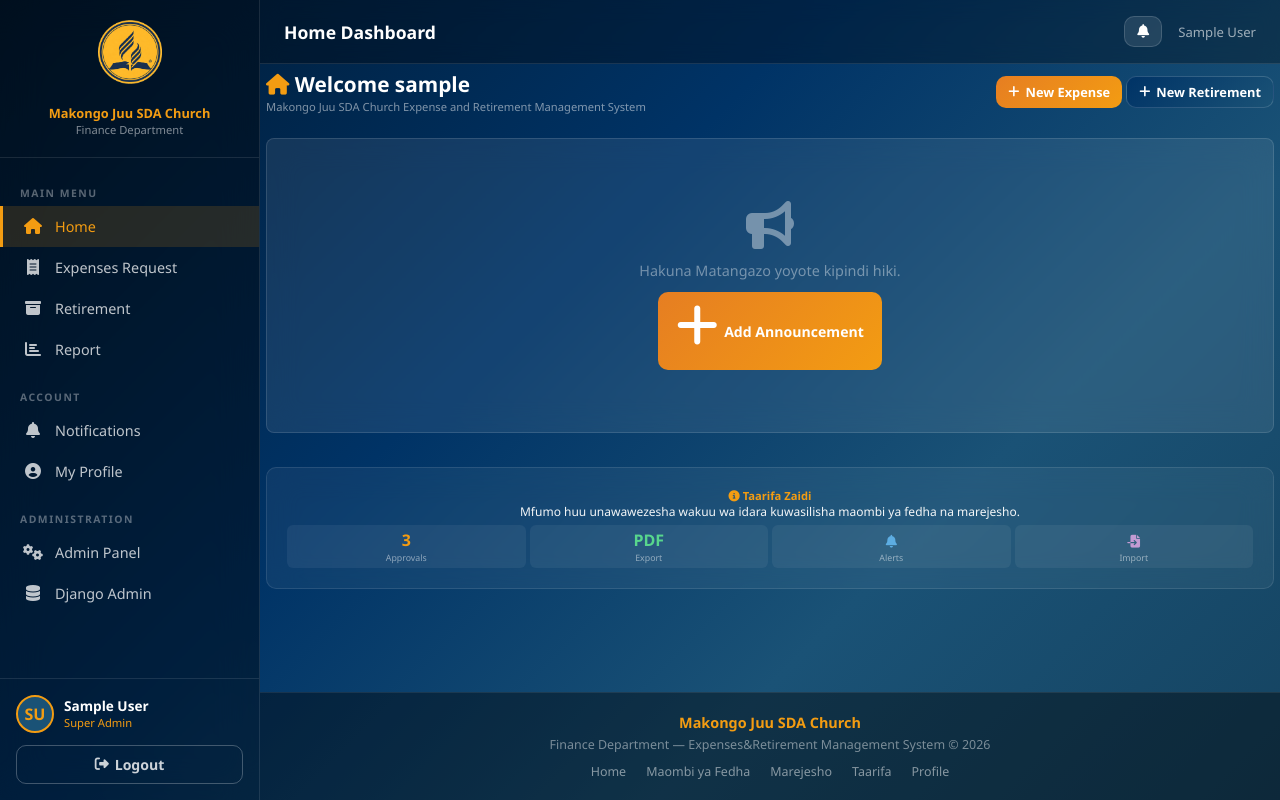
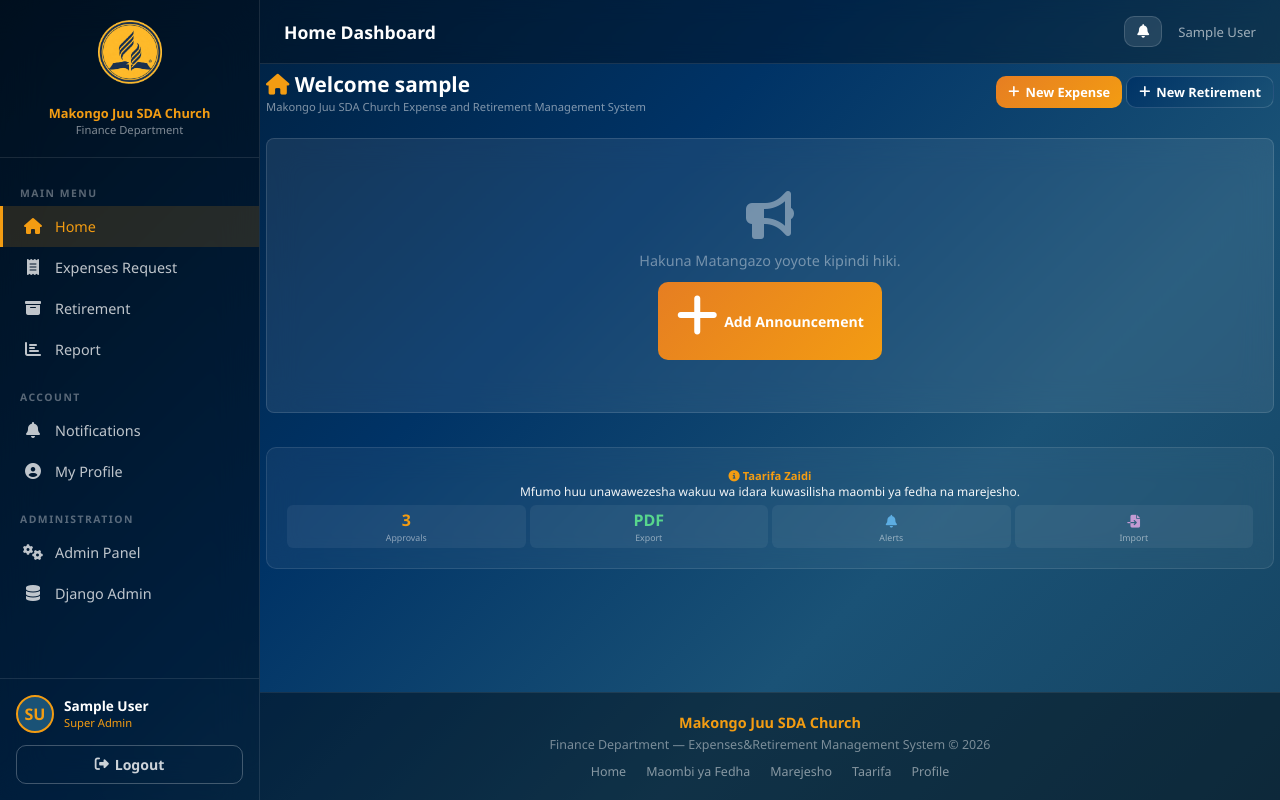
Before and after one commit to thomasgodfrey448-netizen/matumizi, a Django app: page / in a window 1280 px wide. Run offline with Django 5.2, Linux system fonts and the light colour scheme; the visitor is signed in with stand-in values (Sample User, id 1); data that the repository does not hold is empty.

Commit message:
Fix critical spacing - reduce row margins and card padding overrides

```diff
--- a/matoleo_system/static/css/main.css
+++ b/matoleo_system/static/css/main.css
@@ -3013,7 +3013,7 @@ textarea.form-control { resize: vertical; min-height: 90px; }
   margin-bottom: 0;
 }
 .home-dashboard > .row {
-  margin: 16px 0;
+  margin: 2px 0;
 }
 .home-dashboard .row {
   margin-left: 0;
@@ -3021,7 +3021,7 @@ textarea.form-control { resize: vertical; min-height: 90px; }
 }
 .home-dashboard .card-header,
 .home-dashboard .card-body {
-  padding: 14px 14px !important;
+  padding: 4px 6px !important;
 }
 .home-dashboard .card {
   margin-bottom: 16px !important;
```
